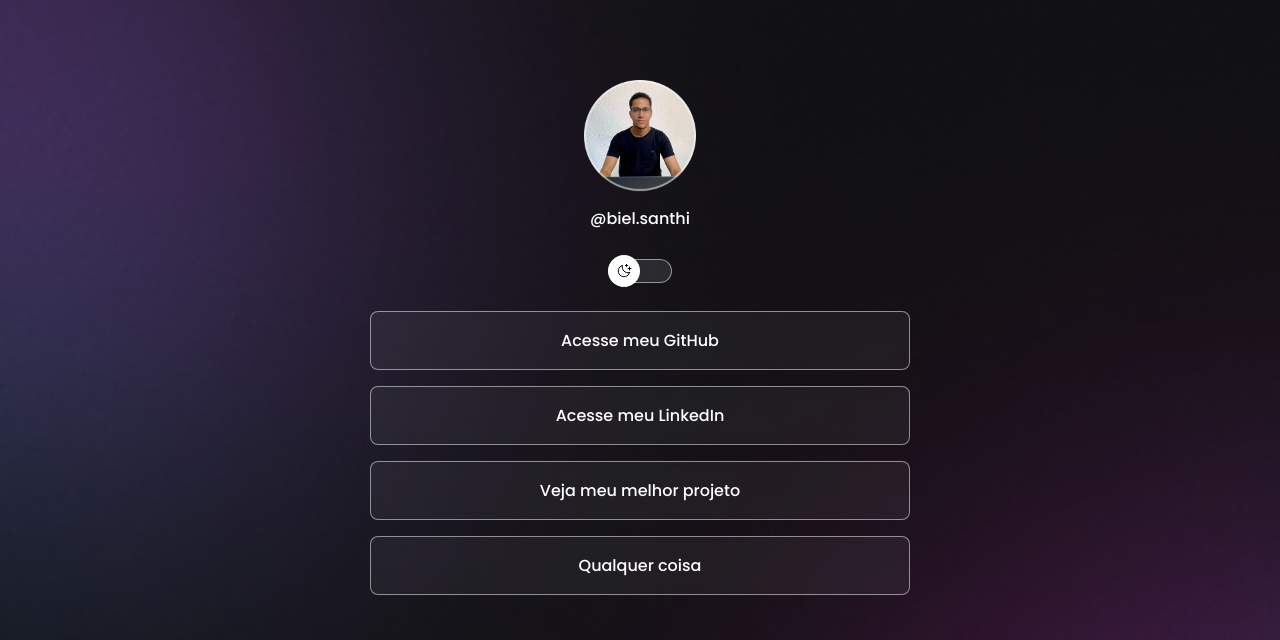
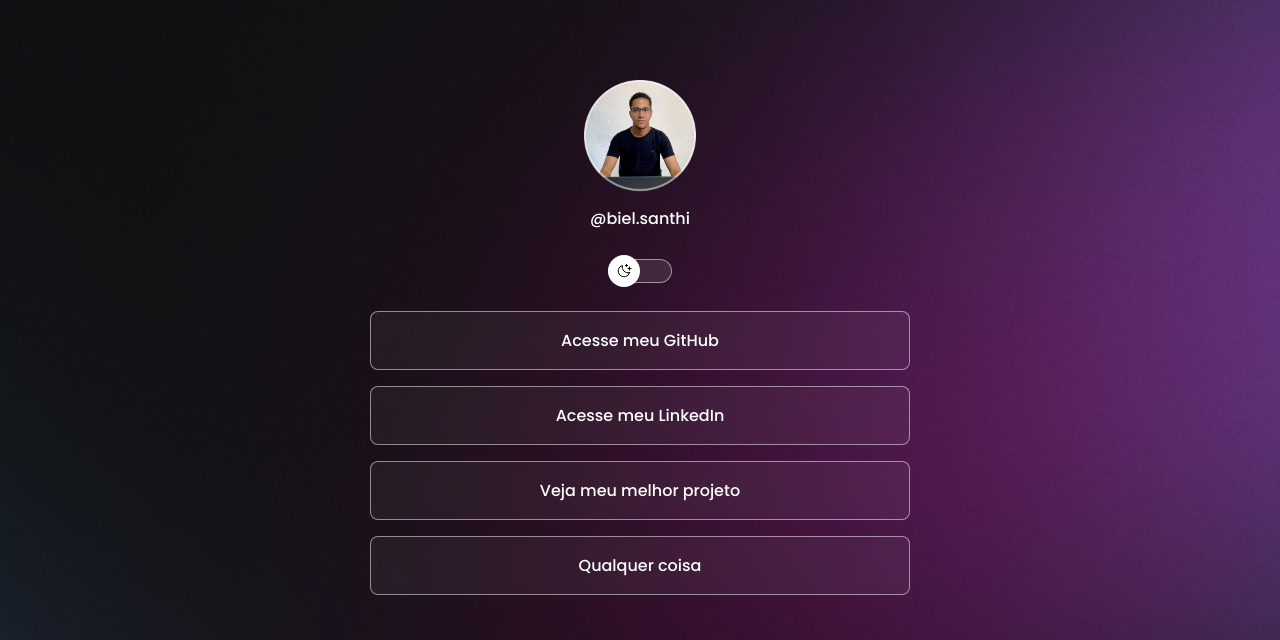
Before and after one commit to LuizSanti/luizlinks, a plain HTML site: page index.html in a window 1280 px wide. Shown: the top 640 px of the page. Drawn offline with nearby package versions, Linux system fonts and the light colour scheme.

Commit message:
chance background based on media queries

```diff
--- a/style.css
+++ b/style.css
@@ -31,6 +31,8 @@ body {
     background-repeat: no-repeat;
     background-position: top center;
     background-size: cover;
+    height: 100vw;
+
 }
 body * {
     font-family: "Poppins", sans-serif;
@@ -149,3 +151,13 @@ footer {
     text-align: center;
     font-size: 14px;
 }
+
+@media (min-width: 700px) {
+    :root{
+        --bg-url: url(./assets/bg-desktop.jpg)
+    }
+
+    .light{
+        --bg-url: url(./assets/bg-desktop-light.jpg)
+    }
+}
```
